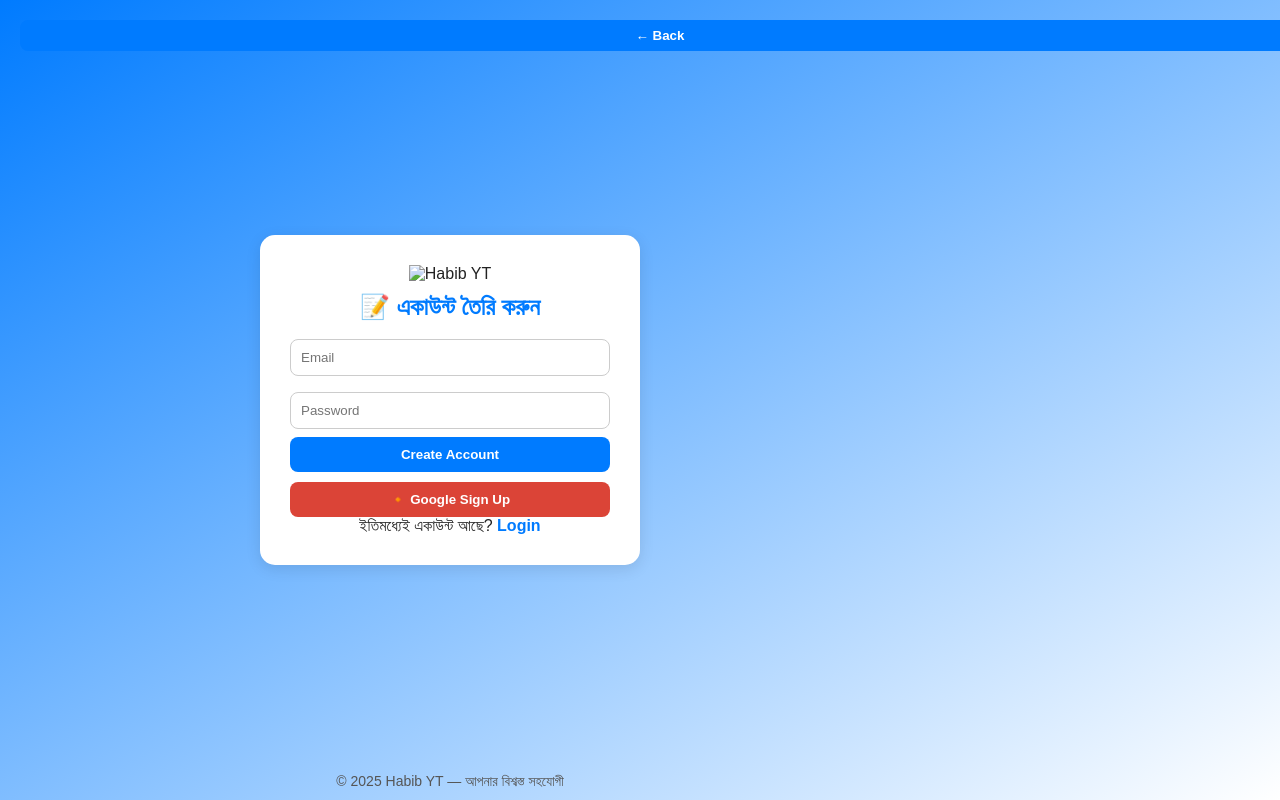
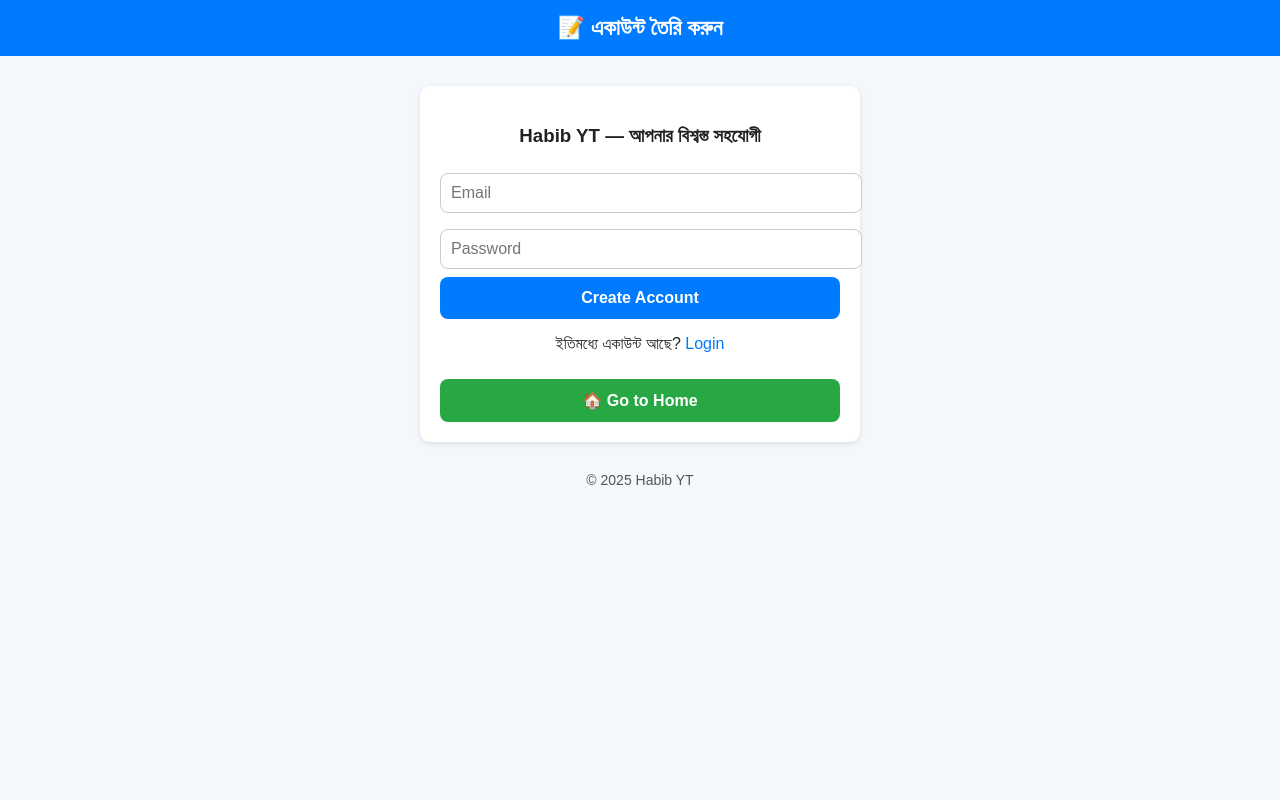
Before and after one commit to mshabib471-tech/habib-yt, a plain HTML site: page signup.html in a window 1280 px wide. Drawn offline with Linux system fonts and the light colour scheme; no server answers.

Commit message:
Update signup.html

```diff
--- a/signup.html
+++ b/signup.html
@@ -4,79 +4,109 @@
   <meta charset="UTF-8">
   <meta name="viewport" content="width=device-width, initial-scale=1.0">
   <title>একাউন্ট তৈরি করুন | Habib YT</title>
-  <link rel="stylesheet" href="style.css">
   <style>
     body {
-      font-family: 'Poppins', sans-serif;
-      background: linear-gradient(to bottom right, #007bff, #ffffff);
-      margin: 0; padding: 0;
-      display: flex; flex-direction: column;
-      align-items: center; justify-content: center;
-      height: 100vh;
+      font-family: "Poppins", sans-serif;
+      background: #f4f7fb;
+      color: #222;
+      text-align: center;
+      margin: 0;
     }
-    .signup-box {
-      background: #fff;
-      padding: 30px;
-      border-radius: 15px;
-      box-shadow: 0 4px 15px rgba(0,0,0,0.1);
-      width: 90%; max-width: 380px;
-      text-align: center;
+    header {
+      background: #007bff;
+      color: white;
+      padding: 15px;
+      font-size: 22px;
+      font-weight: 600;
+      display: flex;
+      align-items: center;
+      justify-content: center;
+      gap: 10px;
     }
-    .signup-box img {
-      width: 60px; margin-bottom: 10px;
+    form {
+      background: white;
+      width: 90%;
+      max-width: 400px;
+      margin: 30px auto;
+      padding: 20px;
+      border-radius: 10px;
+      box-shadow: 0 2px 6px rgba(0,0,0,0.1);
     }
-    h2 { color: #007bff; margin-bottom: 10px; }
     input {
       width: 100%;
-      padding: 10px; margin: 8px 0;
+      padding: 10px;
+      margin: 8px 0;
       border: 1px solid #ccc;
       border-radius: 8px;
+      font-size: 16px;
     }
     button {
       background: #007bff;
-      color: white; border: none;
-      width: 100%; padding: 10px;
+      color: white;
+      border: none;
+      padding: 12px;
       border-radius: 8px;
+      font-size: 16px;
       cursor: pointer;
-      font-weight: bold;
+      width: 100%;
+      font-weight: 600;
+      transition: 0.2s;
     }
     button:hover { background: #0056d4; }
-    .google-btn {
-      background: #db4437; margin-top: 10px;
+    .home-btn {
+      background: #28a745;
+      margin-top: 10px;
     }
-    .google-btn:hover { background: #c23321; }
-    a {
-      color: #007bff; text-decoration: none; font-weight: bold;
+    p a {
+      color: #007bff;
+      text-decoration: none;
+      font-weight: 500;
     }
     footer {
-      position: fixed; bottom: 10px;
-      text-align: center; font-size: 14px;
+      text-align: center;
       color: #555;
-    }
-    .back-btn {
-      position: absolute; top: 20px; left: 20px;
-      background: #007bff; color: white;
-      border: none; padding: 8px 14px;
-      border-radius: 8px; cursor: pointer;
+      margin-top: 20px;
+      font-size: 14px;
     }
   </style>
 </head>
 <body>
-  <button class="back-btn" onclick="window.location.href='login.html'">← Back</button>
-  <div class="signup-box">
-    <img src="assets/logo.png" alt="Habib YT">
-    <h2>📝 একাউন্ট তৈরি করুন</h2>
+  <header>📝 একাউন্ট তৈরি করুন</header>
 
-    <input type="email" id="signupEmail" placeholder="Email" required>
-    <input type="password" id="signupPassword" placeholder="Password" required>
+  <form onsubmit="event.preventDefault(); registerUser();">
+    <h3>Habib YT — আপনার বিশ্বস্ত সহযোগী</h3>
+    <input type="email" id="signupEmail" placeholder="Email" required />
+    <input type="password" id="signupPassword" placeholder="Password" required />
+    <button type="submit">Create Account</button>
+    <p>ইতিমধ্যে একাউন্ট আছে? <a href="login.html">Login</a></p>
+    <button type="button" class="home-btn" onclick="window.location.href='index.html'">🏠 Go to Home</button>
+  </form>
 
-    <button onclick="registerUser()">Create Account</button>
-    <button class="google-btn" onclick="googleLogin()">🔸 Google Sign Up</button>
+  <footer>© 2025 Habib YT</footer>
 
-    <p>ইতিমধ্যেই একাউন্ট আছে? <a href="login.html">Login</a></p>
-  </div>
+  <script type="module" src="firebase.js"></script>
+  <script type="module">
+    import { auth } from "./firebase.js";
+    import { createUserWithEmailAndPassword, onAuthStateChanged }
+    from "https://www.gstatic.com/firebasejs/12.5.0/firebase-auth.js";
 
-  <footer>© 2025 Habib YT — আপনার বিশ্বস্ত সহযোগী</footer>
-  <script type="module" src="app.js"></script>
+    // ✅ Already logged in = redirect
+    onAuthStateChanged(auth, (user) => {
+      if (user) window.location.href = "dashboard.html";
+    });
+
+    // ✅ Register new user
+    window.registerUser = async function () {
+      const email = document.getElementById("signupEmail").value;
+      const pass = document.getElementById("signupPassword").value;
+      try {
+        await createUserWithEmailAndPassword(auth, email, pass);
+        alert("✅ একাউন্ট তৈরি হয়েছে!");
+        window.location.href = "dashboard.html";
+      } catch (err) {
+        alert("❌ ত্রুটি: " + err.message);
+      }
+    };
+  </script>
 </body>
 </html>
```
